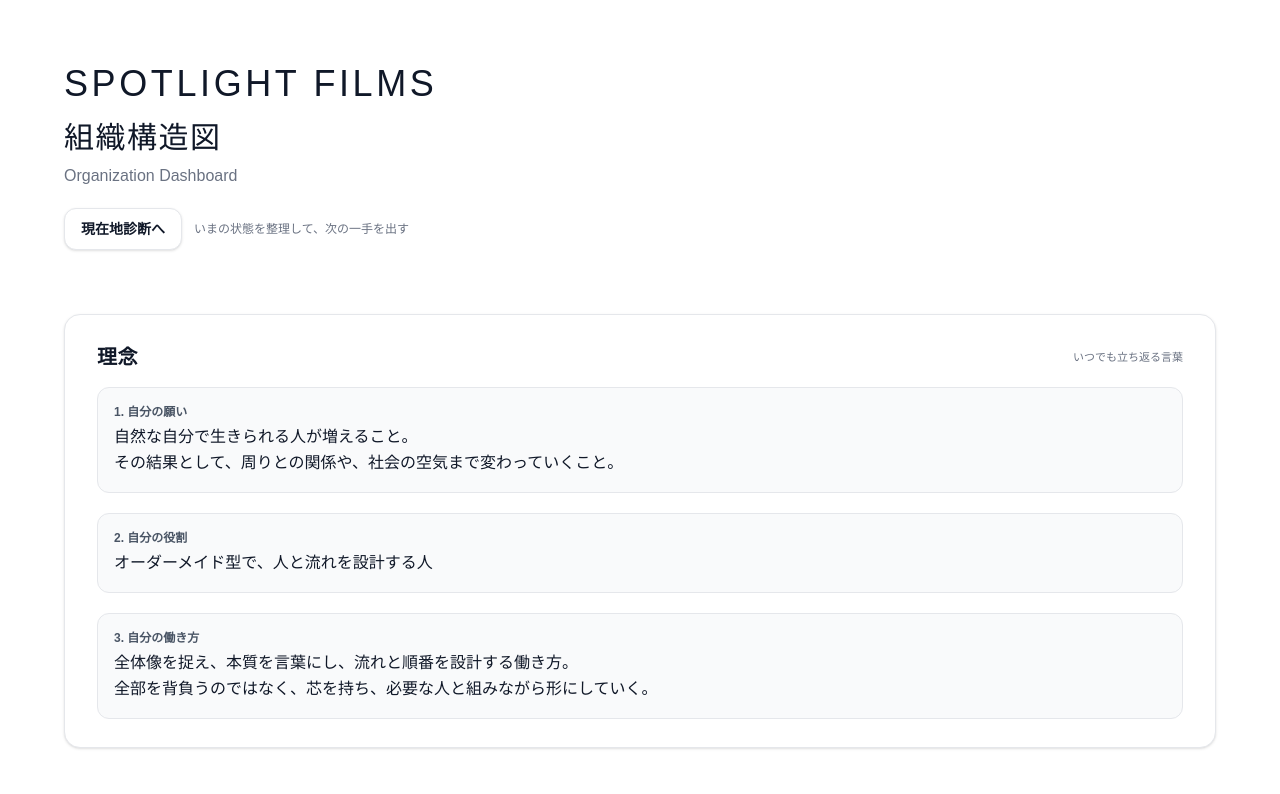
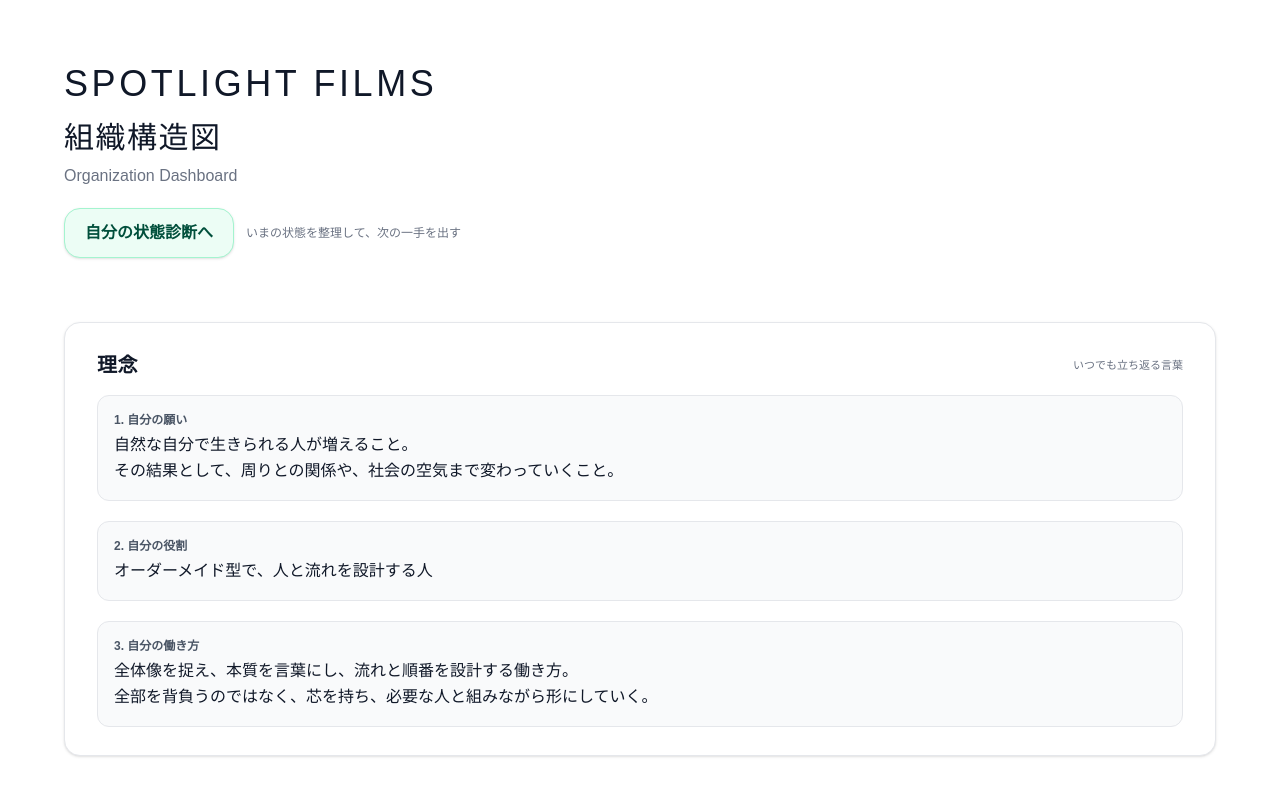
Before and after one commit to spotlight2016red-cmyk/matome-app, a Next.js app: page / in a window 1280 px wide. Shown: the top 794 px of the page. Built offline with nearby package versions, Linux system fonts and the light colour scheme.

Commit message:
[共通] ホーム導線の文言とボタンデザインを調整
- 「現在地診断へ」→「自分の状態診断へ」
- ボタンを少し大きくし、落ち着いた色味を追加

Made-with: Cursor

```diff
--- a/app/components/OrganizationChart.tsx
+++ b/app/components/OrganizationChart.tsx
@@ -777,9 +777,9 @@ export function OrganizationChart() {
         <div className="mt-5 flex flex-wrap items-center gap-3">
           <Link
             href="/state-check"
-            className="inline-flex items-center justify-center rounded-xl border border-gray-200 bg-white px-4 py-2.5 text-sm font-semibold text-gray-900 shadow-sm hover:bg-gray-50 focus:outline-none focus:ring-2 focus:ring-gray-300"
+            className="inline-flex items-center justify-center rounded-2xl border border-emerald-200 bg-emerald-50 px-5 py-3 text-base font-semibold text-emerald-900 shadow-sm hover:bg-emerald-100 focus:outline-none focus:ring-2 focus:ring-emerald-300"
           >
-            現在地診断へ
+            自分の状態診断へ
           </Link>
           <div className="text-xs text-gray-500">
             いまの状態を整理して、次の一手を出す
```
